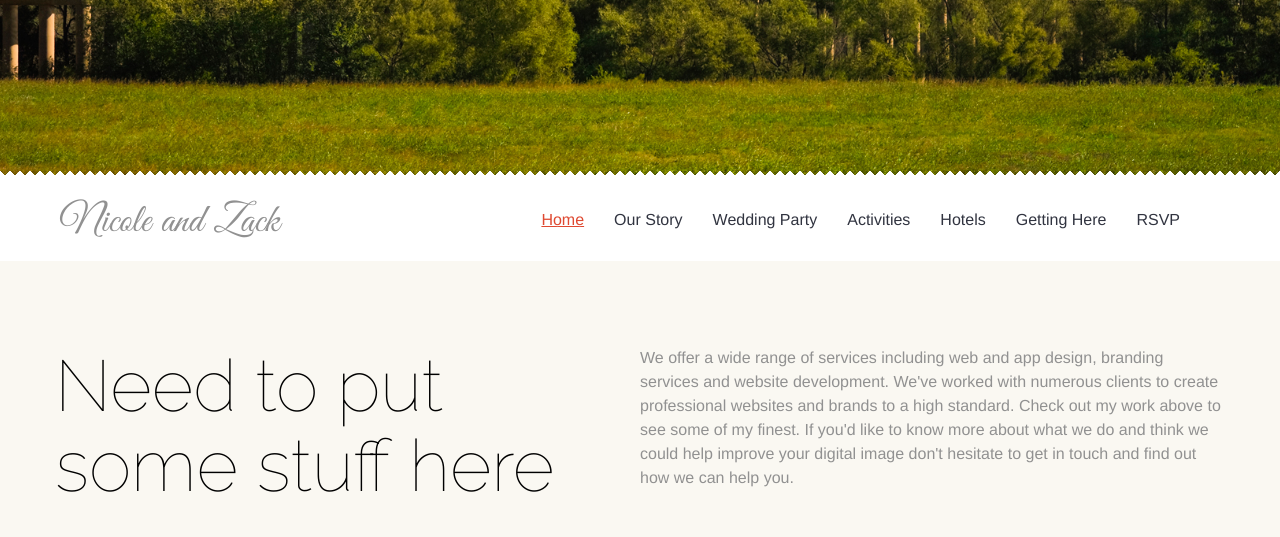
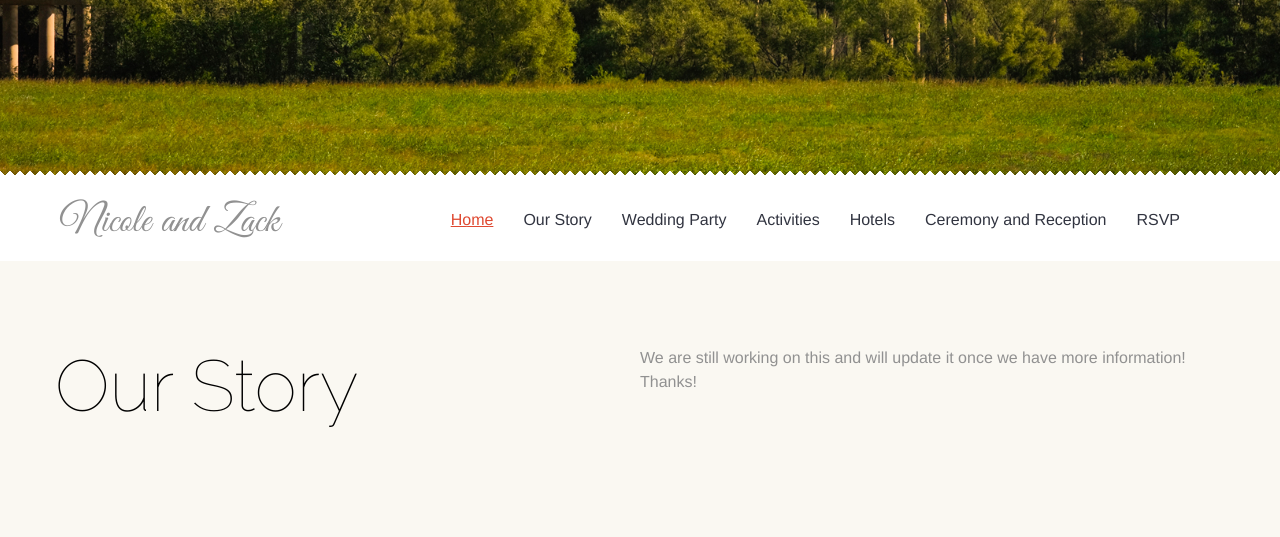
Before and after one commit to zlalanne/weddingsite, a Django app: page / in a window 1280 px wide. Shown: the part 770-1307 px from the top of the page. Run offline with Django 3.2, Linux system fonts and the light colour scheme; some libraries are stand-ins or nearby versions; some web fonts are replaced.

Commit message:
Added bios to wedding party

```diff
--- a/templates/base.html
+++ b/templates/base.html
@@ -75,7 +75,7 @@
                                 <li><a href="#page2">Wedding Party</a></li>
                                 <li><a href="#page3" class="hide-me-in-drop-down-for-tablets">Activities</a></li>
                                 <li><a href="#page4" class="hide-me-in-drop-down-for-tablets">Hotels</a></li>
-                                <li><a href="#page5" class="hide-me-in-drop-down-for-tablets">Getting Here</a></li>
+                                <li><a href="#page5" class="hide-me-in-drop-down-for-tablets">Ceremony and Reception</a></li>
                                 <li><a href="#page6" class="hide-me-in-drop-down-for-tablets">RSVP</a></li>
 
                                 <!-- This item will show only on tablets and containelements with class .hide-me-in-drop-down-for-tablets -->
--- a/templates/index.html
+++ b/templates/index.html
@@ -25,38 +25,10 @@
 <!-- Page 1 (about) -->
 <div class="container-fluid page-item-class" id="page1">
 	<div class="container">
-		<div class="page-header">
-			<h1>Need to put some stuff here</h1>
-		</div>
-		<p>We offer a wide range of services including web and app design, branding services and website development. We've worked with numerous clients to create professional websites and brands to a high standard. Check out my work above to see some of my finest. If you'd like to know more about what we do and think we could help improve your digital image don't hesitate to get in touch and find out how we can help you.</p>
-
-		<div class="row-fluid">
-			<div class="span3 tac">
-				<img src="{% static "images/about_icon_1.jpg" %}" alt="" />
-				<h5>СONCEPTUALIZATION</h5>
-				<p>Collaboration is key to success.
-You know your brand inside out. We know digital inside out. </p>
-			</div>
-			<div class="span3 tac">
-				<img src="{% static "images/about_icon_2.jpg" %}" alt="" />
-				<h5>DESIGN</h5>
-				<p>Collaboration is key to success.
-You know your brand inside out. We know digital inside out. </p>
-			</div>
-			<div class="span3 tac">
-				<img src="{% static "images/about_icon_3.jpg" %}" alt="" />
-				<h5>USER EXPERIENCE</h5>
-				<p>Collaboration is key to success.
-You know your brand inside out. We know digital inside out. </p>
-			</div>
-			<div class="span3 tac">
-				<img src="{% static "images/about_icon_4.jpg" %}" alt="" />
-				<h5>DEVELOPMENT</h5>
-				<p>Collaboration is key to success.
-You know your brand inside out. We know digital inside out. </p>
-			</div>
-			<div class="clearfix"></div>
-		</div>
+		<div class="page-header"><h1>Our Story</h1></div>
+        <p>
+            We are still working on this and will update it once we have more information! Thanks!
+        </p>
 	</div>
 </div>
 <!-- Page 1 (about) END -->
@@ -79,9 +51,13 @@ You know your brand inside out. We know digital inside out. </p>
                 <h1>Jacob Lalanne</h1>
                 <h2>Best Man</h2>
                 <img class="photo" src="{% static "images/zackandjake.png" %}"/>
-                    <p>Zack has known Jake since his birth. Jake is Zack's little brother and taught him everything he knows about kicking ass
-                in Super Smash Bros and delicious beer.  </p>
-                <p>Jake currently works as a chef in Denver, CO.</p>
+                <p>Jake is Zack's younger brother and best man. Zack got Jake his first job and his first car,
+                    but both ended badly. Although he lives in Denver, whenever they are together they
+                    make the most of the time they have, which usually includes playing video games and drinking beer. Zack
+                    admires Jake's work ethic and has accepted the fact that he never will be able to cook a steak or bake a
+                    cheesecake as well as he can.
+                    <br><br>Jake is currently a chef at a cajun restaurant in downtown Denver.
+                </p>
             </li>
             <li>
                 <span>
@@ -93,20 +69,37 @@ You know your brand inside out. We know digital inside out. </p>
             <li>
                 <span>
                 <h1>Tyler Hanna</h1>
-                <p>Tyler is one of Zack's oldest friends, going all the way back to the second grade. After years of
-                annual Stillwater trips and weekend film races they went off to college together and survived being roommates.</p>
+                <h2>Groomsmen</h2>
+                <img class="photo" src="{% static "images/zackandtyler.png" %}"/>
+                <p>Tyler is one of Zack's oldest friends, going all the way back to the second grade. Together they went
+                    on many annual Stillwater trips and got sleep deprived at weekend film races. After high school they
+                    went off to the University of Texas together and survived being roommates. <br><br>
+                    Tyler is now plotting revenge on Zack's triumphant victory as fantasy football champion.</p>
                 </span>
             </li>
             <li>
                 <span>
                 <h1>Ashleigh Johnson</h1>
+                <h2>Bridesmaid</h2>
                 <p>Here is some info about Ashleigh</p>
                 </span>
             </li>
             <li>
                 <span>
                 <h1>Gib Reynolds</h1>
-                <p>Gib is another old friend of Zack...</p>
+                <h2>Groomsmen</h2>
+                <img class="photo" src="{% static "images/nicoleandgib.png" %}"/>
+                <p>Gib is another old friend of Zack who he has known most of his life. Gib and Zack bonded over their
+                constant listening to Brand New and playing obscure high school sports. Conversations are now mostly
+                filled with talk of good beer and new tech along with the occasional BIG XII trash talk.<br><br>
+                Gib is now a professor at a college that has Bears on campus and will probably be a part of the next
+                big thing.</p>
+                </span>
+            </li>
+            <li>
+                <span>
+                <h1>Mackenzie Lund</h1>
+                <h2>Bridesmaid</h2>
                 </span>
             </li>
 		</ul>
@@ -180,7 +173,7 @@ You know your brand inside out. We know digital inside out. </p>
     <div class="container-fluid">
         <div class="container">
             <div class="page-header">
-                <h1>Getting Here</h1>
+                <h1>Ceremony and Reception</h1>
             </div>
         </div>
     </div>
@@ -235,9 +228,9 @@ You know your brand inside out. We know digital inside out. </p>
                     <label for="id_name">Guest Name:</label>
                     <input style="height:30px;" id="id_name" maxlength="200" name="name" type="text">
                     <label for="id_adults">Adults Attending:</label>
-                    <input style="height:30px;" id="id_adults" name="adults" type="number" value="1">
+                    <input style="height:30px;" id="id_adults" name="adults" type="number" value="1" min="0">
                     <label for="id_children">Children Attending:</label>
-                    <input style="height:30px;" id="id_children" name="children" type="number" value="0">
+                    <input style="height:30px;" id="id_children" name="children" type="number" value="0" min="0">
                     <label for="id_song">Any Song Requests?</label>
                     <textarea name="song" cols="40" rows="5" style="height:60px; width:500px;" id="id_song"></textarea><br>
                     <input type="submit" value="Submit" />
--- a/weddingsite/static/layout/css/style.css
+++ b/weddingsite/static/layout/css/style.css
@@ -686,6 +686,7 @@ span {
     box-shadow:3px 3px 6px rgba(0, 0, 0, 0.4);
     margin-bottom:20px;
     margin-right:20px;
+    margin-left:20px;
 }
 
 .pull-left{
```
Also changed, not shown: weddingsite/static/images/nicoleandgib.png (added), weddingsite/static/images/zackandjake.png (added), weddingsite/static/images/zackandtyler.png (added).
